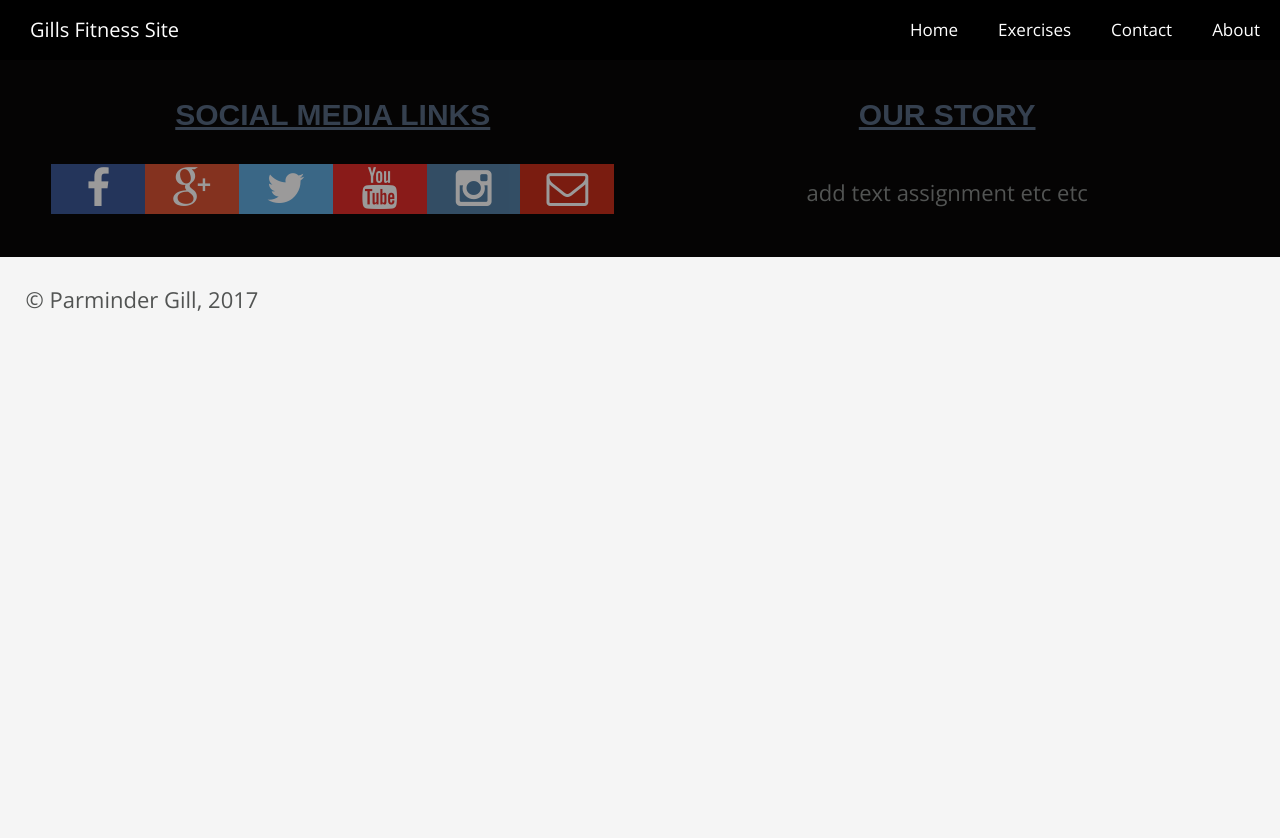
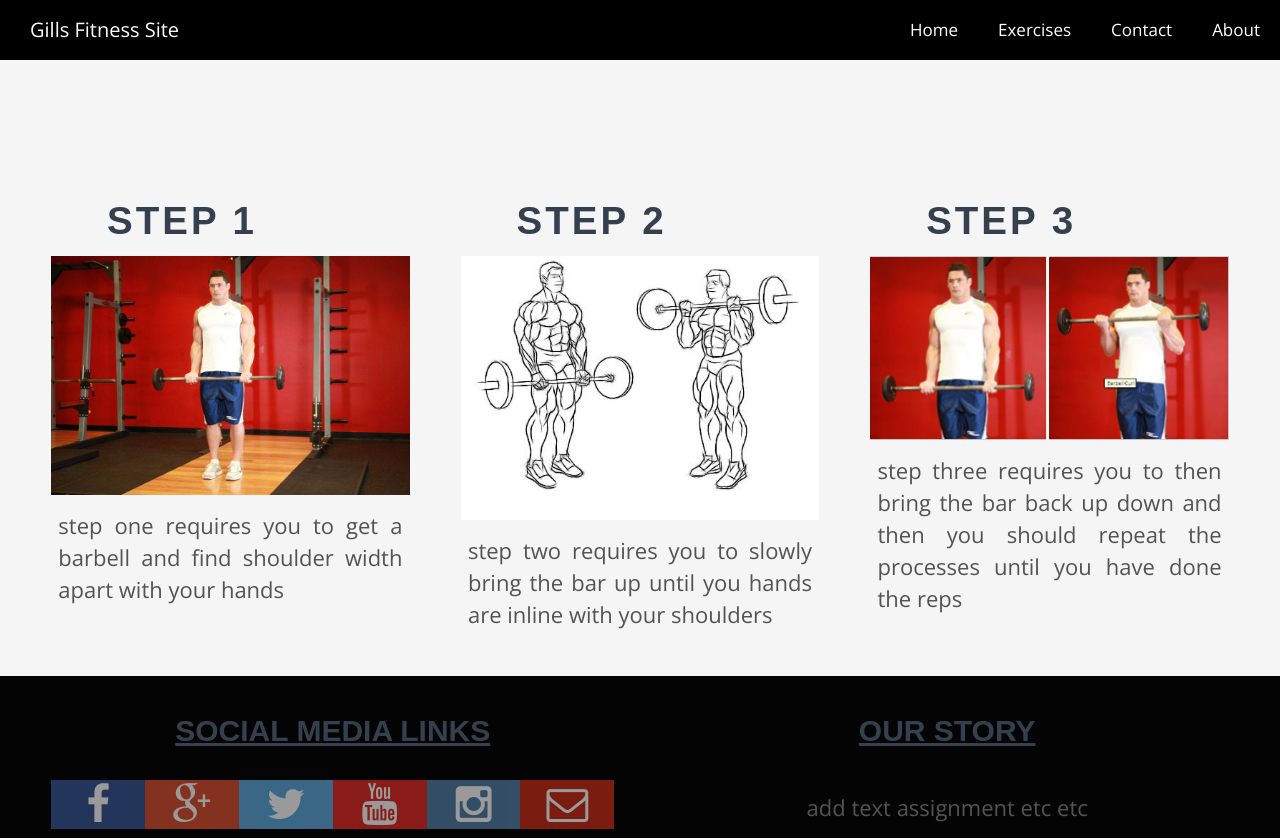
Before and after one commit to parmi120/webdesign, a plain HTML site: page WebSiteV7/WebSite/biceps.html in a window 1280 px wide. Shown: the top 838 px of the page. Before the commit the page ends 800 px from the top, so only its background shows below. Drawn offline with nearby package versions, Linux system fonts and the light colour scheme; files that its build step writes are made by us from their sources; a web font is replaced by a local one.

Commit message:
finished exercises
all exercises page are done

```diff
--- a/WebSiteV7/WebSite/biceps.html
+++ b/WebSiteV7/WebSite/biceps.html
@@ -26,6 +26,27 @@
 
         </ul>
     </nav>
+
+
+    <section class="one-third">
+  <h1>step 1</h1>
+  <div class="chart"><img src="Images/curl1.jpg"></div>
+  <p>step one requires you to get a barbell and find shoulder width apart with your hands</p>
+  </section>
+
+  <section class="one-third">
+  <h1>step 2</h1>
+  <div class="chart"><img src="Images/barbell2.jpg"></div>
+  <p>step two requires you to slowly bring the bar up until you hands
+  are inline with your shoulders</p>
+  </section>
+
+  <section class="one-third">
+  <h1>step 3</h1>
+  <div class="chart"><img src="Images/barbell3.jpg"></div>
+  <p>step three requires you to then bring the bar back up down
+  and then you should repeat the processes until you have done the reps</p>
+  </section>
 
 
 
```
Also changed, not shown: WebSiteV7/WebSite/back.html (+20 -0 lines), WebSiteV7/WebSite/legs.html (+7 -6 lines), WebSiteV7/WebSite/Images/barbell2.jpg (added), WebSiteV7/WebSite/Images/barbell3.jpg (added), WebSiteV7/WebSite/Images/curl1.jpg (added), WebSiteV7/WebSite/Images/dead1.jpg (added), WebSiteV7/WebSite/Images/dead2.jpg (added), WebSiteV7/WebSite/Images/dead3.jpg (added), WebSiteV7/WebSite/Images/squat1.jpg (added), WebSiteV7/WebSite/Images/squat2.jpg (added), WebSiteV7/WebSite/Images/squat3.jpeg (added).
